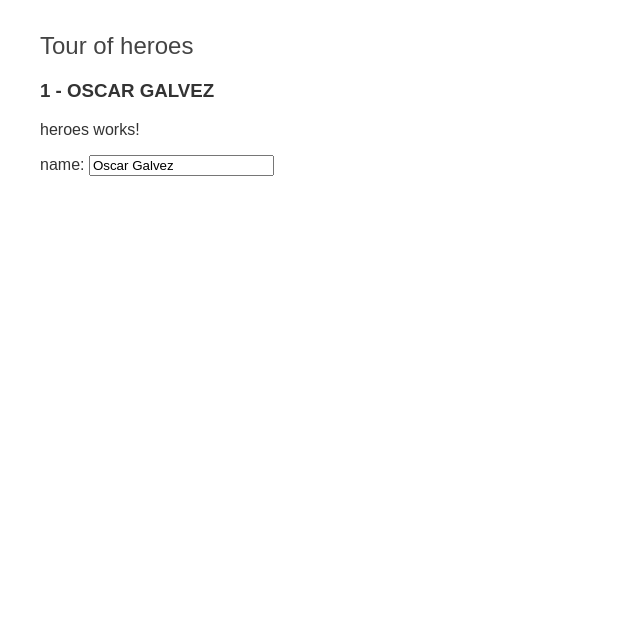
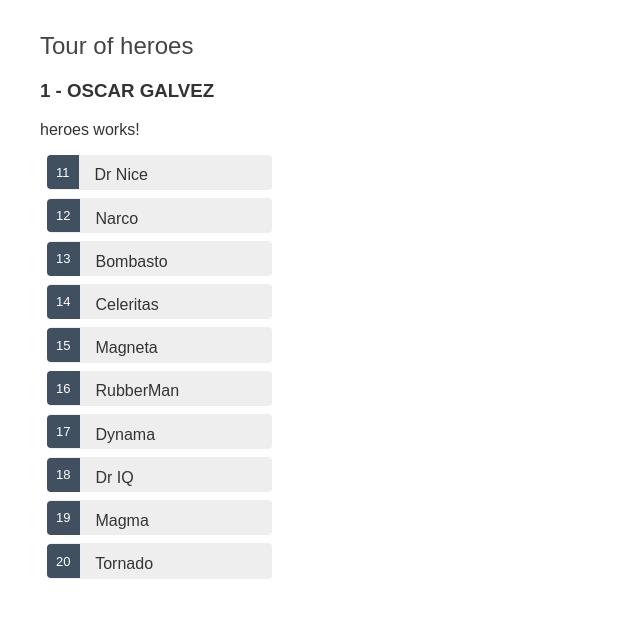
Before and after one commit to ogaliz/angular-pue, an Angular app: page / in a window 1280 px wide. Shown: the top 618 px of the page, without its empty margins (0-640 px from the left). Built offline with nearby package versions, Linux system fonts and the light colour scheme.

Commit message:
Creado un bicle for con datos de tipo mock y un evento onClick

```diff
--- a/src/app/heroes/heroes.component.html
+++ b/src/app/heroes/heroes.component.html
@@ -1,8 +1,20 @@
 <h3>{{ hero.id }} - {{ hero.name | uppercase }}</h3>
 <p>heroes works!</p>
 
-<div>
-    <label>name:
-      <input [(ngModel)]="hero.name" placeholder="name"/>
-    </label>
+<div *ngIf="selectedHero">
+
+    <h2>{{selectedHero.name | uppercase}} Details</h2>
+    <div><span>id: </span>{{selectedHero.id}}</div>
+    <div>
+        <label>name:
+            <input [(ngModel)]="selectedHero.name" placeholder="name"/>
+        </label>
+    </div>
+
 </div>
+
+<ul class="heroes">
+    <li *ngFor="let hero of heroes" (click)="onSelect(hero)">
+        <span class="badge">{{hero.id}}</span> {{hero.name}}
+    </li>
+</ul>
--- a/src/app/heroes/heroes.component.scss
+++ b/src/app/heroes/heroes.component.scss
@@ -0,0 +1,44 @@
+/* HeroesComponent's private CSS styles */
+.heroes {
+    margin: 0 0 2em 0;
+    list-style-type: none;
+    padding: 0;
+    width: 15em;
+  }
+  .heroes li {
+    cursor: pointer;
+    position: relative;
+    left: 0;
+    background-color: #EEE;
+    margin: .5em;
+    padding: .3em 0;
+    height: 1.6em;
+    border-radius: 4px;
+  }
+  .heroes li:hover {
+    color: #607D8B;
+    background-color: #DDD;
+    left: .1em;
+  }
+  .heroes li.selected {
+    background-color: #CFD8DC;
+    color: white;
+  }
+  .heroes li.selected:hover {
+    background-color: #BBD8DC;
+    color: white;
+  }
+  .heroes .badge {
+    display: inline-block;
+    font-size: small;
+    color: white;
+    padding: 0.8em 0.7em 0 0.7em;
+    background-color:#405061;
+    line-height: 1em;
+    position: relative;
+    left: -1px;
+    top: -4px;
+    height: 1.8em;
+    margin-right: .8em;
+    border-radius: 4px 0 0 4px;
+  }
--- a/src/app/heroes/heroes.component.ts
+++ b/src/app/heroes/heroes.component.ts
@@ -1,5 +1,6 @@
 import { Component, OnInit } from '@angular/core';
 import { Hero } from '../Hero';
+import { HEROES } from '../mock-heroes';
 
 // Estilos y vistas que pertenecen al componente
 @Component({
@@ -8,6 +9,8 @@
   styleUrls: ['./heroes.component.scss']
 })
 export class HeroesComponent implements OnInit {
+
+  heroes = HEROES;
 
   hero : Hero = {
     id : 1,
@@ -19,4 +22,10 @@
   ngOnInit() {
   }
 
+  selectedHero: Hero;
+
+  onSelect(hero: Hero): void {
+    this.selectedHero = hero;
+  }
+
 }
--- /dev/null
+++ b/src/app/mock-heroes.ts
@@ -0,0 +1,15 @@
+import { Hero } from './Hero';
+
+// Todo aquello que ponemos entre llaves se considera un Objeto
+export const HEROES: Hero[] = [
+  { id: 11, name: 'Dr Nice' },
+  { id: 12, name: 'Narco' },
+  { id: 13, name: 'Bombasto' },
+  { id: 14, name: 'Celeritas' },
+  { id: 15, name: 'Magneta' },
+  { id: 16, name: 'RubberMan' },
+  { id: 17, name: 'Dynama' },
+  { id: 18, name: 'Dr IQ' },
+  { id: 19, name: 'Magma' },
+  { id: 20, name: 'Tornado' }
+];
```
